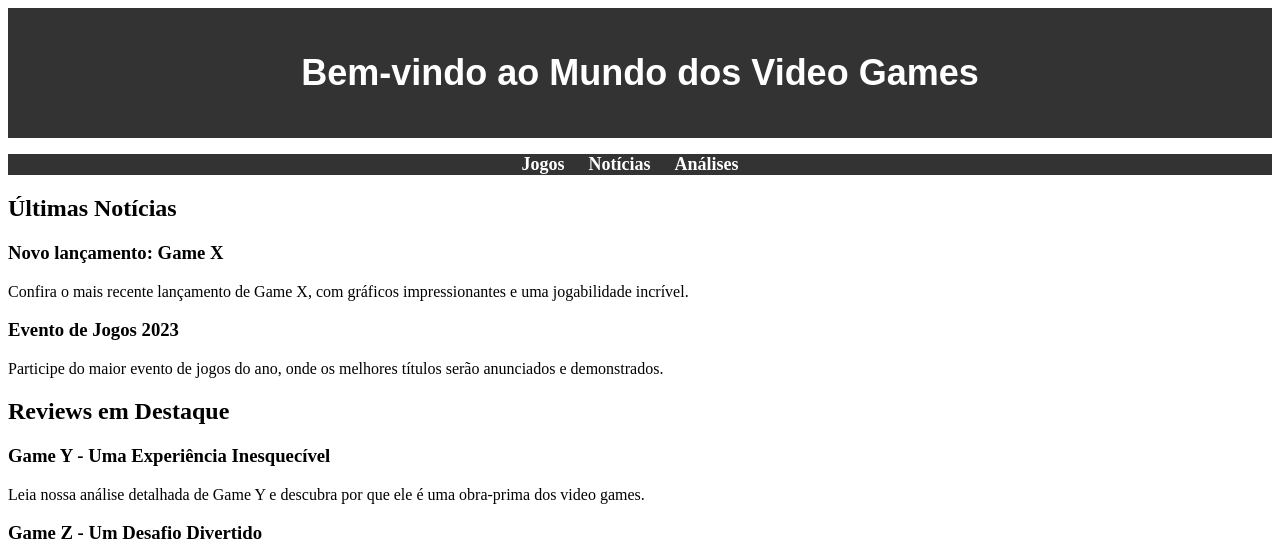
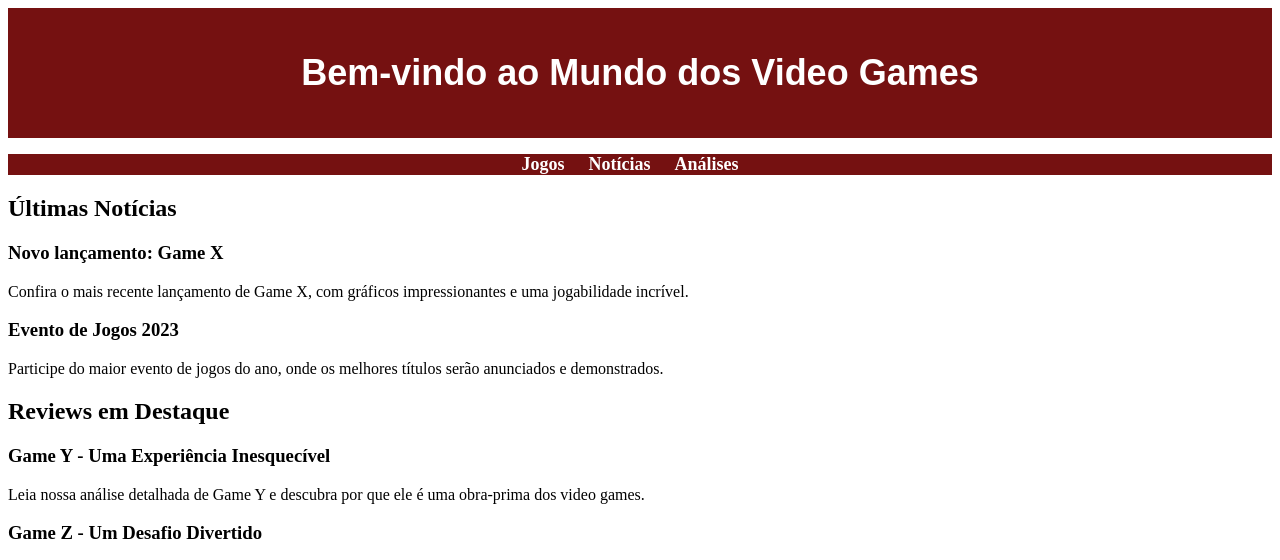
Before and after one commit to tobiaspatrickson/estudospc, a plain HTML site: page index.html in a window 1280 px wide. Shown: the top 560 px of the page. Drawn offline with Linux system fonts and the light colour scheme.

Commit message:
zdjgsajfh3rjrgaejh

```diff
--- a/style.css
+++ b/style.css
@@ -1,6 +1,6 @@
 /* Estilizando o cabeçalho */
 header {
-    background-color: #333; /* Cor de fundo do cabeçalho */
+    background-color: #751111; /* Cor de fundo do cabeçalho */
     color: #fff; /* Cor do texto no cabeçalho */
     padding: 20px 0; /* Espaçamento interno no cabeçalho */
     text-align: center; /* Alinhar o texto ao centro */
@@ -13,7 +13,7 @@ header h1 {
 
 /* Estilizando a barra de navegação */
 nav {
-    background-color: #333; /* Cor de fundo da barra de navegação */
+    background-color: #751111; /* Cor de fundo da barra de navegação */
     text-align: center; /* Alinhar o texto ao centro */
 }
 
```
